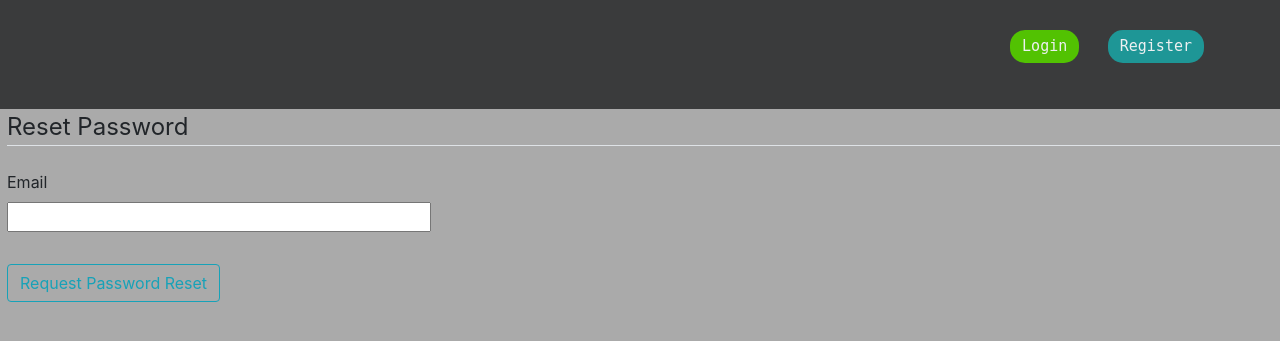
After one commit to BruteForce009/sensors-interface, a Flask app: page /reset_password in a window 1280 px wide. The commit adds this page. Shown: the top 341 px of the page. Run offline with Flask 2, Linux system fonts and the light colour scheme; some libraries are stand-ins or nearby versions.

```diff
--- a/appdir/__init__.py
+++ b/appdir/__init__.py
@@ -2,6 +2,7 @@ from flask import Flask
 from flask_sqlalchemy import SQLAlchemy
 from flask_bcrypt import Bcrypt
 from flask_login import LoginManager
+from flask_mail import Mail
 from appdir.config import Config
 
 app = Flask(__name__)
@@ -12,6 +13,7 @@ bcrypt = Bcrypt(app)
 login_manager = LoginManager(app)
 login_manager.login_view = 'login'
 login_manager.login_message_category = 'info'
+mail = Mail(app)
 
 
 def split_func(strn):
@@ -27,3 +29,4 @@ app.jinja_env.globals.update(split_func=split_func)
 app.jinja_env.globals.update(strip_func=strip_func)
 
 from appdir import routes
+from appdir import handlers
--- a/appdir/forms.py
+++ b/appdir/forms.py
@@ -1,6 +1,6 @@
 from flask_wtf import FlaskForm
 from flask_wtf.file import FileField, FileAllowed, FileRequired
-from wtforms import StringField, PasswordField, SubmitField, BooleanField
+from wtforms import StringField, PasswordField, SubmitField, BooleanField, TextAreaField
 from wtforms.validators import DataRequired, Length, Email, EqualTo, ValidationError
 from appdir.models import User
 
@@ -37,3 +37,19 @@ class LoginForm(FlaskForm):
 class PictureForm(FlaskForm):
     picture = FileField('Update Profile Picture', validators=[FileAllowed(['jpg', 'jpeg', 'png', 'bmp', 'svg']), FileRequired()])
     submit = SubmitField('Update')
+
+
+class RequestResetForm(FlaskForm):
+    email = StringField('Email', validators=[DataRequired(), Email()])
+    submit = SubmitField('Request Password Reset')
+
+    def validate_email(self, email):
+        user = User.query.filter_by(email=email.data).first()
+        if user is None:
+            raise ValidationError('No account for this email.')
+
+
+class ResetPasswordForm(FlaskForm):
+    password = PasswordField('Password', validators=[DataRequired()])
+    confirm_password = PasswordField('Confirm Password', validators=[DataRequired(), EqualTo('password')])
+    submit = SubmitField('Reset Password')
--- a/appdir/routes.py
+++ b/appdir/routes.py
@@ -1,8 +1,9 @@
 from flask import render_template, url_for, flash, redirect, get_flashed_messages, request
-from appdir import app, db, bcrypt
+from appdir import app, db, bcrypt, mail
 import appdir.models
 import appdir.forms
 from flask_login import login_user, current_user, logout_user, login_required
+from flask_mail import Message
 from PIL import Image
 from datetime import datetime
 import os
@@ -114,12 +115,24 @@ def jsondata():
 def newjsondata():
     request_data = request.get_json()
 
+    NodeID = 'X'
+    pm1 = 1.23
+    pm2 = 1.23
+    pm3 = 1.23
+    am = 1.23
+    twd = 'X'
+    sm = 1.23
+    st = 1.23
+    lum = 1.23
+    temp = 1.23
+    humd = 1.23
+    pres = 1.23
     lat = 1.23
     NSI = 'X'
     long = 1.23
     EWI = 'X'
     alt = 1.23
-    ttime = remove(f'{datetime.utcnow()}')
+    bat = 1.23
 
     if request_data:
         if 'NodeID' in request_data:
@@ -163,8 +176,158 @@ def newjsondata():
             rtctime = ttime
             new_time = datetime.fromtimestamp(ttime)
             ttime = remove(f'{new_time}')
+        else:
+            ttime = remove(f'{datetime.utcnow()}')
 
         sensordata = appdir.models.SensorData(NodeID=NodeID, pm1=pm1, pm2=pm2, pm3=pm3, am=am, twd=twd, sm=sm, st=st, lum=lum, temp=temp, humd=humd, pres=pres, lat=lat, NSI=NSI, long=long, EWI=EWI, alt=alt, bat=bat, ttime=ttime, rtctime=rtctime)
+        db.session.add(sensordata)
+        db.session.commit()
+    return 'Done'
+
+
+@app.route("/unopost", methods=['POST'])
+def unopost():
+    request_data = request.get_json()
+
+    NodeID = 'X'
+    pm1 = 1.23
+    pm2 = 1.23
+    pm3 = 1.23
+    am = 1.23
+    twd = 'X'
+    sm = 1.23
+    st = 1.23
+    lum = 1.23
+    temp = 1.23
+    humd = 1.23
+    pres = 1.23
+    lat = 1.23
+    NSI = 'X'
+    long = 1.23
+    EWI = 'X'
+    alt = 1.23
+    bat = 1.23
+
+    if request_data:
+        if 'NodeID' in request_data:
+            NodeID = request_data['NodeID']
+        if 'pm1' in request_data:
+            pm1 = float(request_data['pm1'])
+        if 'pm2' in request_data:
+            pm2 = float(request_data['pm2'])
+        if 'pm3' in request_data:
+            pm3 = float(request_data['pm3'])
+        if 'am' in request_data:
+            am = float(request_data['am'])
+        if 'twd' in request_data:
+            twd = request_data['twd']
+        if 'sm' in request_data:
+            sm = float(request_data['sm'])
+        if 'st' in request_data:
+            st = float(request_data['st'])
+        if 'lum' in request_data:
+            lum = float(request_data['lum'])
+        if 'temp' in request_data:
+            temp = float(request_data['temp'])
+        if 'humd' in request_data:
+            humd = float(request_data['humd'])
+        if 'pres' in request_data:
+            pres = float(request_data['pres'])
+        if 'lat' in request_data:
+            lat = float(request_data['lat'])
+        if 'NSI' in request_data:
+            NSI = request_data['NSI']
+        if 'long' in request_data:
+            long = float(request_data['long'])
+        if 'EWI' in request_data:
+            EWI = request_data['EWI']
+        if 'alt' in request_data:
+            alt = float(request_data['alt'])
+        if 'bat' in request_data:
+            bat = float(request_data['bat'])
+        if 'ttime' in request_data:
+            ttime = int(request_data['ttime'])
+            rtctime = ttime
+            new_time = datetime.fromtimestamp(ttime)
+            ttime = remove(f'{new_time}')
+        else:
+            ttime = remove(f'{datetime.utcnow()}')
+
+        sensordata = appdir.models.SensorDataUno(NodeID=NodeID, pm1=pm1, pm2=pm2, pm3=pm3, am=am, twd=twd, sm=sm, st=st, lum=lum, temp=temp, humd=humd, pres=pres, lat=lat, NSI=NSI, long=long, EWI=EWI, alt=alt, bat=bat, ttime=ttime, rtctime=rtctime)
+        db.session.add(sensordata)
+        db.session.commit()
+    return 'Done'
+
+
+@app.route("/nrfpost", methods=['POST'])
+def nrfpost():
+    request_data = request.get_json()
+
+    NodeID = 'X'
+    pm1 = 1.23
+    pm2 = 1.23
+    pm3 = 1.23
+    am = 1.23
+    twd = 'X'
+    sm = 1.23
+    st = 1.23
+    lum = 1.23
+    temp = 1.23
+    humd = 1.23
+    pres = 1.23
+    lat = 1.23
+    NSI = 'X'
+    long = 1.23
+    EWI = 'X'
+    alt = 1.23
+    bat = 1.23
+
+    if request_data:
+        if 'NodeID' in request_data:
+            NodeID = request_data['NodeID']
+        if 'pm1' in request_data:
+            pm1 = float(request_data['pm1'])
+        if 'pm2' in request_data:
+            pm2 = float(request_data['pm2'])
+        if 'pm3' in request_data:
+            pm3 = float(request_data['pm3'])
+        if 'am' in request_data:
+            am = float(request_data['am'])
+        if 'twd' in request_data:
+            twd = request_data['twd']
+        if 'sm' in request_data:
+            sm = float(request_data['sm'])
+        if 'st' in request_data:
+            st = float(request_data['st'])
+        if 'lum' in request_data:
+            lum = float(request_data['lum'])
+        if 'temp' in request_data:
+            temp = float(request_data['temp'])
+        if 'humd' in request_data:
+            humd = float(request_data['humd'])
+        if 'pres' in request_data:
+            pres = float(request_data['pres'])
+        if 'lat' in request_data:
+            lat = float(request_data['lat'])
+        if 'NSI' in request_data:
+            NSI = request_data['NSI']
+        if 'long' in request_data:
+            long = float(request_data['long'])
+        if 'EWI' in request_data:
+            EWI = request_data['EWI']
+        if 'alt' in request_data:
+            alt = float(request_data['alt'])
+        if 'bat' in request_data:
+            bat = float(request_data['bat'])
+        if 'ttime' in request_data:
+            ttime = int(request_data['ttime'])
+            rtctime = ttime
+            new_time = datetime.fromtimestamp(ttime)
+            ttime = remove(f'{new_time}')
+        else:
+            ttime = remove(f'{datetime.utcnow()}')
+
+        sensordata = appdir.models.SensorDataNrf(NodeID=NodeID, pm1=pm1, pm2=pm2, pm3=pm3, am=am, twd=twd, sm=sm, st=st, lum=lum, temp=temp, humd=humd, pres=pres, lat=lat, NSI=NSI, long=long, EWI=EWI, alt=alt, bat=bat, ttime=ttime, rtctime=rtctime)
         db.session.add(sensordata)
         db.session.commit()
     return 'Done'
@@ -175,7 +338,7 @@ def newjsondata():
 def account():
     img_file = url_for('static', filename='images/'+current_user.profile_pic)
     page = request.args.get('page', 1, type=int)
-    sensorA = appdir.models.SensorDataUno.query.filter_by(NodeID=current_user.username).order_by(appdir.models.SensorDataUno.ttime.desc()).paginate(page=page, per_page=9)
+    sensorA = appdir.models.SensorDataUno.query.filter_by(NodeID=current_user.username).order_by(appdir.models.SensorDataUno.rtctime.desc()).paginate(page=page, per_page=9)
     ttl = math.floor(sensorA.total / 9 + 1)
     return render_template('account.html', sensorA=sensorA, ttl=ttl, img_file=img_file)
 
@@ -185,7 +348,7 @@ def account():
 def nrf5():
     img_file = url_for('static', filename='images/'+current_user.profile_pic)
     page = request.args.get('page', 1, type=int)
-    sensorN = appdir.models.SensorDataNrf.query.filter_by(NodeID=current_user.username).order_by(appdir.models.SensorDataNrf.time.desc()).paginate(page=page, per_page=9)
+    sensorN = appdir.models.SensorDataNrf.query.filter_by(NodeID=current_user.username).order_by(appdir.models.SensorDataNrf.rtctime.desc()).paginate(page=page, per_page=9)
     ttl = math.floor(sensorN.total / 9 + 1)
     return render_template('nrf5.html', sensorN=sensorN, ttl=ttl, img_file=img_file)
 
@@ -219,3 +382,44 @@ def nrf5_plot():
 def data_plot():
     img_file = url_for('static', filename='images/'+current_user.profile_pic)
     return render_template('data_plot.html', img_file=img_file)
+
+
+def send_reset_email(user):
+    token = user.get_reset_token()
+    msg = Message('Password Reset Request', sender='no-reply@project.com', recipients=[user.email])
+    msg.body = f'''To reset your password, visit:
+{url_for('reset_token', token=token, _external=True)}
+If you did not make this request, please ignore this email.
+    '''
+    mail.send(msg)
+
+
+@app.route("/reset_password", methods=['GET', 'POST'])
+def reset_request():
+    if current_user.is_authenticated:
+        return redirect((url_for('account')))
+    form = appdir.forms.RequestResetForm()
+    if form.validate_on_submit():
+        user = appdir.models.User.query.filter_by(email=form.email.data).first()
+        send_reset_email(user)
+        flash('Email sent with further instructions','info')
+        return render_template(url_for('login'))
+    return render_template('reset_request.html', form=form)
+
+
+@app.route("/reset_password/<token>", methods=['GET', 'POST'])
+def reset_token(token):
+    if current_user.is_authenticated:
+        return redirect((url_for('account')))
+    user = appdir.models.User.verify_reset_token(token)
+    if user is None:
+        flash('Invalid or expired token', 'warning')
+        return redirect(url_for('reset_request'))
+    form = appdir.forms.ResetPasswordForm()
+    if form.validate_on_submit():
+        hashed_password = bcrypt.generate_password_hash(form.password.data).decode('utf-8')
+        user.password = hashed_password
+        db.session.commit()
+        flash('Your password has been updated!', 'success')
+        return redirect(url_for('login'))
+    return render_template('reset_token.html', form=form)
--- a/appdir/static/css/style.css
+++ b/appdir/static/css/style.css
@@ -8,6 +8,9 @@ body {
 
 h1, h2, h3, h4, h5, h6 {
   color: #444444;
+  text-align: center;
+  font-size: 16px;
+  font-family: "Monaco", monospace;
 }
 
 td {
--- a/appdir/templates/data_.html
+++ b/appdir/templates/data_.html
@@ -12,7 +12,6 @@
     <div class="sensor-card">
     <table cellpadding="7px" id="sens-table">
         <tr id="bold_em">
-            <td>NodeID</td>
             <td>Pluvio1</td>
             <td>Pluvio2</td>
             <td>Pluvio3</td>
@@ -34,7 +33,6 @@
         {% set sen_str = temp %}
         {% set sensor = split_func(sen_str) %}
         <tr>
-            <td>{{ sensor[0] }}</td>
             <td>{{ sensor[1] }}</td>
             <td>{{ sensor[2] }}</td>
             <td>{{ sensor[3] }}</td>
--- a/appdir/templates/login.html
+++ b/appdir/templates/login.html
@@ -43,7 +43,7 @@
                 {{ form.submit(class="btn btn-outline-info") }}
             </div>
             <small class="text-muted ml-2">
-                <a href="#">Forgot Password?</a>
+                <a href="{{ url_for('reset_request') }}">Forgot Password?</a>
             </small>
         </form>
     </div>
--- /dev/null
+++ b/appdir/templates/reset_request.html
@@ -0,0 +1,29 @@
+{% extends "root.html" %}
+
+{% block main %}
+<div class="content-section">
+        <form method="POST" action="">
+            {{ form.hidden_tag() }}
+            <fieldset class="form-group">
+                <legend class="border-bottom mb-4">Reset Password</legend>
+                <div class="form-group">
+                    {{ form.email.label(class="col-md-4-label") }}
+                    <br>
+                    {% if form.email.errors %}
+                        {{ form.email(class="col-md-4 col-md-4-lg is-invalid") }}
+                        <div class="text-danger">
+                            {% for error in form.email.errors %}
+                                <span>{{ error }}</span>
+                            {% endfor %}
+                        </div>
+                    {% else %}
+                        {{ form.email(class="col-md-4 col-md-4-lg") }}
+                    {% endif %}
+                </div>
+            </fieldset>
+            <div class="form-group">
+                {{ form.submit(class="btn btn-outline-info") }}
+            </div>
+        </form>
+    </div>
+{% endblock main %}
```
Also changed, not shown: appdir/config.py (+10 -0 lines), appdir/handlers.py (added, +17 -0 lines), appdir/models.py (+29 -5 lines), appdir/templates/account.html (+12 -10 lines), appdir/templates/error403.html (added, +13 -0 lines), appdir/templates/error404.html (added, +13 -0 lines), appdir/templates/error500.html (added, +13 -0 lines), appdir/templates/nrf5.html (+13 -11 lines), appdir/templates/reset_token.html (added, +43 -0 lines).
